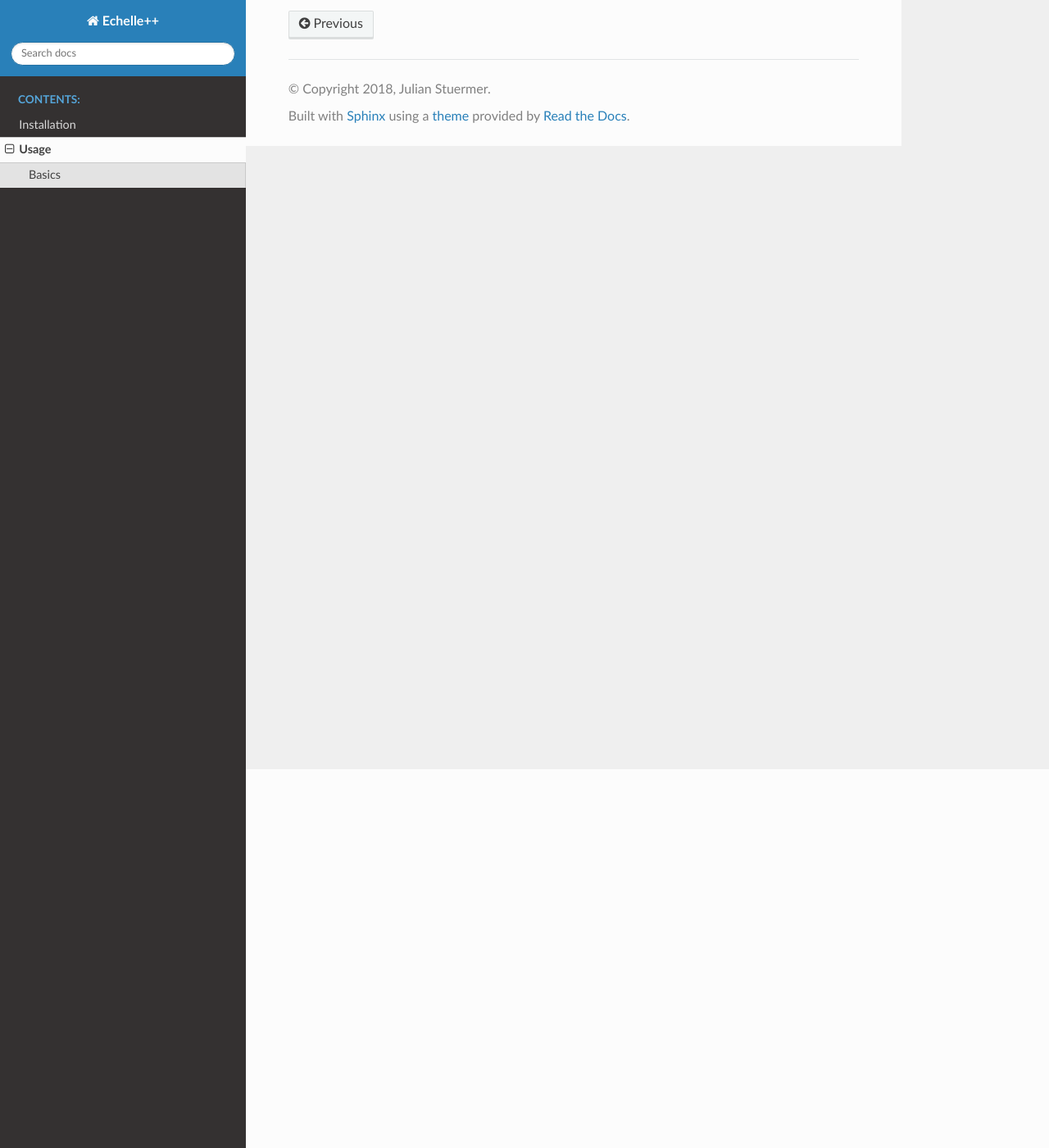
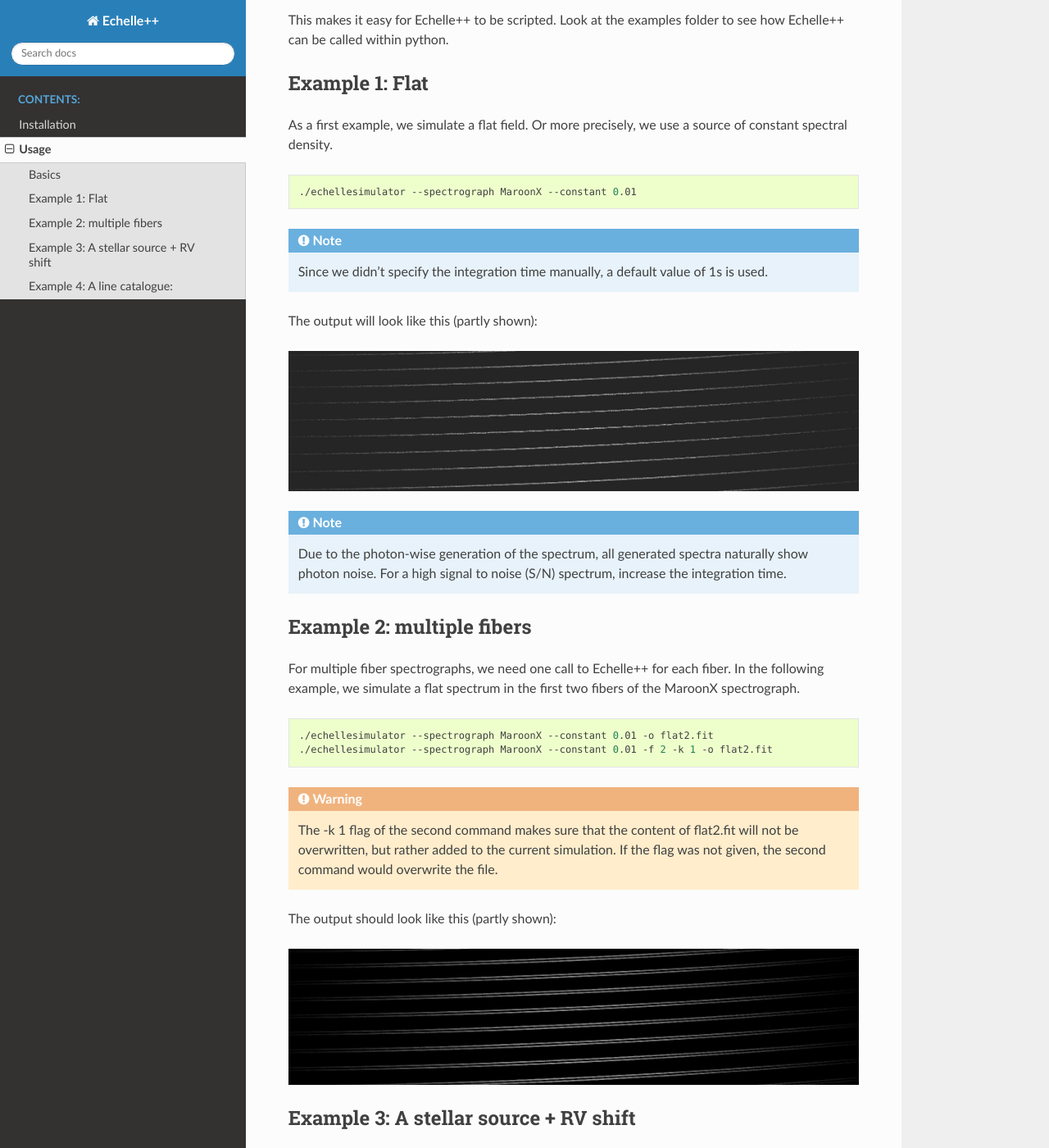
Before and after one commit to Stuermer/EchelleSimulator, a Sphinx documentation site: the page built from docs/usage.rst, in a window 1280 px wide and 1400 px high, scrolled down 462 px. Shown: the whole window at 82% size. Built offline with Sphinx 7.4.7 and the Read the Docs theme 2.0.0, drawn with Linux system fonts in a browser that asks for light colours; pages that are not in the unit, such as notebooks, are missing from menus; some of the changed text lies outside the part shown.

```diff
--- a/docs/usage.rst
+++ b/docs/usage.rst
@@ -14,3 +14,58 @@ Echelle++ is controlled via command line arguments.
     ./echellesimulator -h
 
 lists all available arguments.
+
+This makes it easy for Echelle++ to be scripted. Look at the examples folder to see how Echelle++ can be called within python.
+
+Example 1: Flat
+^^^^^^^^^^^^^^^
+As a first example, we simulate a flat field. Or more precisely, we use a source of constant spectral density.
+
+.. code-block:: bash
+
+    ./echellesimulator --spectrograph MaroonX --constant 0.01
+
+.. note:: Since we didn't specify the integration time manually, a default value of 1s is used.
+
+The output will look like this (partly shown):
+
+.. image:: plots/example1.jpg
+
+.. note:: Due to the photon-wise generation of the spectrum, all generated spectra naturally show photon noise. For a high signal to noise (S/N) spectrum, increase the integration time.
+
+Example 2: multiple fibers
+^^^^^^^^^^^^^^^^^^^^^^^^^^
+For multiple fiber spectrographs, we need one call to Echelle++ for each fiber.
+In the following example, we simulate a flat spectrum in the first two fibers of the MaroonX spectrograph.
+
+.. code-block:: bash
+
+    ./echellesimulator --spectrograph MaroonX --constant 0.01 -o flat2.fit
+    ./echellesimulator --spectrograph MaroonX --constant 0.01 -f 2 -k 1 -o flat2.fit
+
+.. warning:: The -k 1 flag of the second command makes sure that the content of flat2.fit will not be overwritten, but rather added to the current simulation. If the flag was not given, the second command would overwrite the file.
+
+The output should look like this (partly shown):
+
+.. image:: plots/example2.jpg
+
+
+Example 3: A stellar source + RV shift
+^^^^^^^^^^^^^^^^^^^^^^^^^^^^^^^^^^^^^^
+When simulating stellar sources, a visual magnitude of the source has to be provided. Also, a telescope size should be provided, otherwise, a default telescope of 1m diameter is used to calculate the photon flux.
+Here, we specify a telescope of 8.1m diameter and 128.12m focal length, a integration time of 60s. Our source is a simulated M-dwarf spectrum using the `PHOENIX simulations <https://www.aanda.org/articles/aa/abs/2013/05/aa19058-12/aa19058-12.html>`_ with an effective temperature of 3500 K, Z=-1.0, alpha=0. and surface gravity of log_g=5.5.
+We also set the radial velocity to 50 m/s.
+
+.. code-block:: bash
+
+    ./echellesimulator --spectrograph MaroonX --telescope 8.1,128.12 --phoenix 3500,-1.,0.,5.5,6 -t 60 -r 50
+    ./echellesimulator --spectrograph MaroonX --telescope 8.1,128.12 --phoenix 3500,-1.,0.,5.5,6 -t 60 -r 50 -k 1 -f 2
+    ./echellesimulator --spectrograph MaroonX --telescope 8.1,128.12 --phoenix 3500,-1.,0.,5.5,6 -t 60 -r 50 -k 1 -f 3
+
+.. image:: plots/example3.jpg
+
+
+Example 4: A line catalogue:
+^^^^^^^^^^^^^^^^^^^^^^^^^^^^
+We can simulate line lists by providing a .csv file with the following column structure: "<wavelength>[micron];<intensity>"
+The intensity should be scaled to number of photons per second.
```
Also changed, not shown: README.md (+3 -3 lines), docs/plots/example1.jpg (added), docs/plots/example2.jpg (added), docs/plots/example3.jpg (added), docs/plots/flat.png (renamed from docs/flat.png), docs/plots/intro.png (renamed from docs/intro.png), docs/plots/logo.png (renamed from docs/logo.png), docs/plots/mdwarf.jpg (added), 6 other files.
